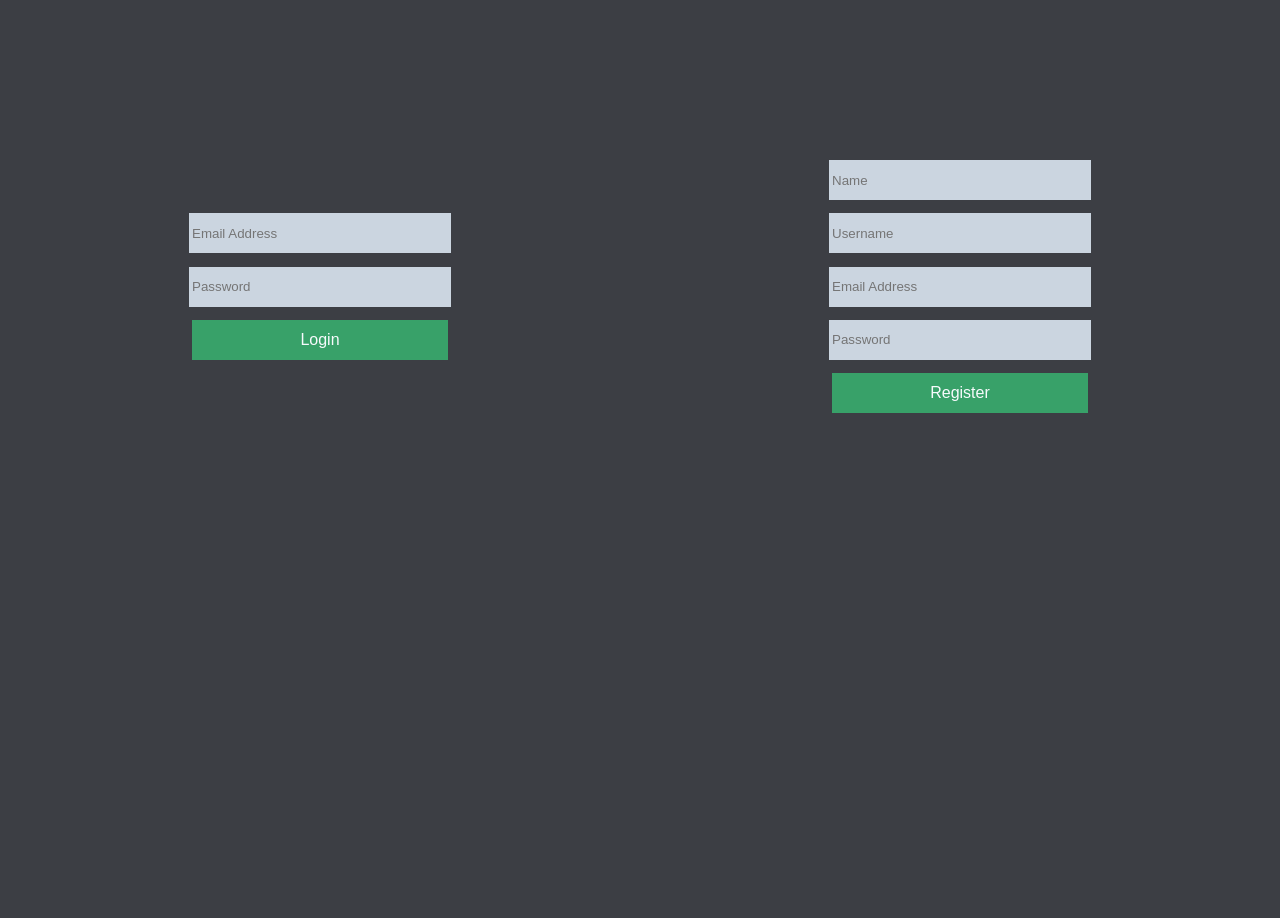
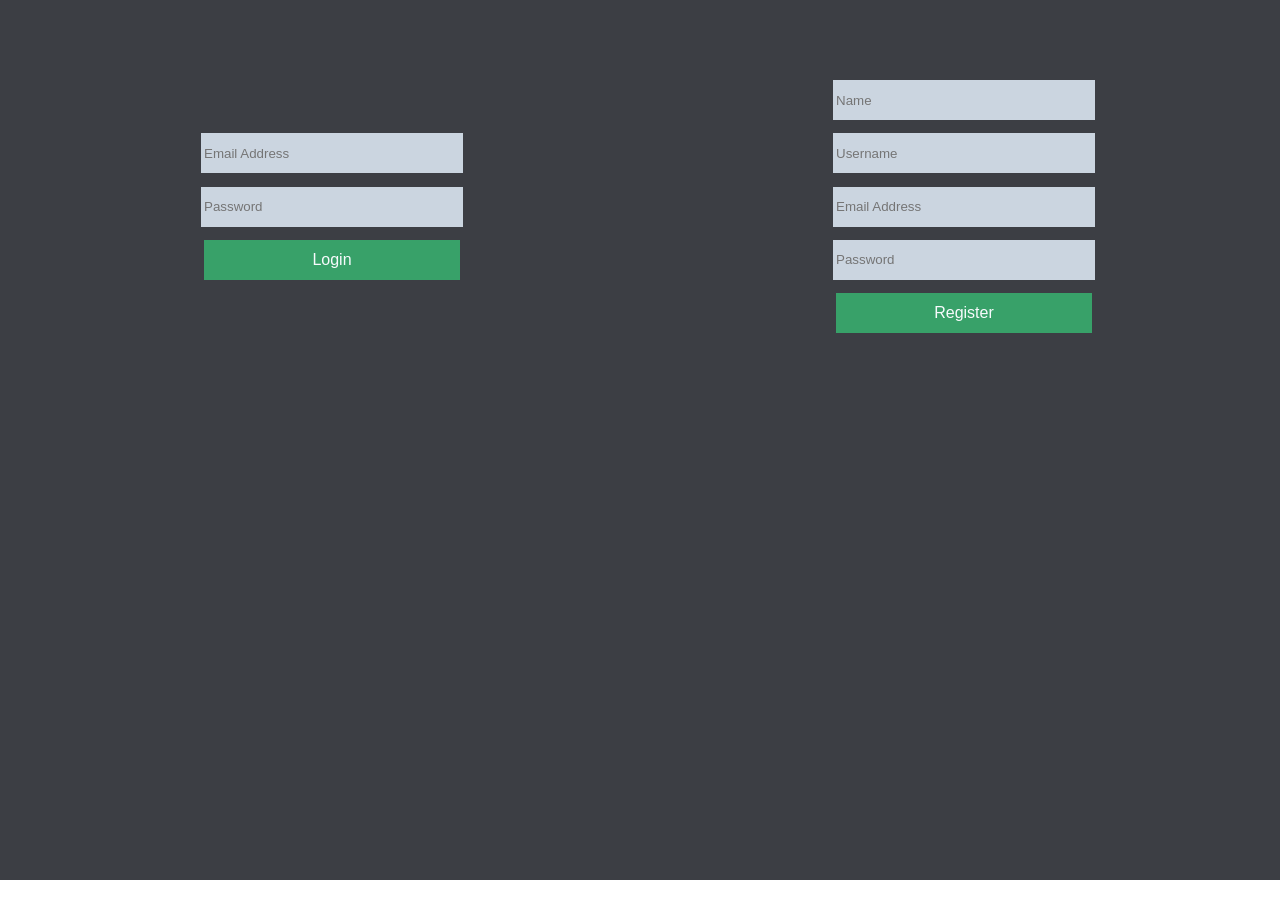
Before and after one commit to jaydenkwright/code-editor, a React (Create React App) app in the folder client/: page /getStarted in a window 1280 px wide. Shown: the top 918 px of the page. After the commit the page ends 880 px from the top, so only its background shows below. Built offline with nearby package versions, Linux system fonts and the light colour scheme; no server answers.

Commit message:
Updated styles

```diff
--- a/client/src/index.css
+++ b/client/src/index.css
@@ -4,9 +4,9 @@ body{
 
 .container{
   background-color: hsl(225, 6%, 25%);
-  height: 100vh;
   text-align: center;
-  padding: 10em 0em;
+  padding: 5em 0em 0em 1em;
+  min-height: 100vh;
 }
 
 .loginRegistrationContainer{
@@ -21,6 +21,19 @@ body{
 
 .registrationContainer{
   flex: 1
+}
+
+.homeContainer{
+  display: inline-block;
+  text-align: left;
+}
+
+.projectContainer{
+  padding: 1em 0em 2em;
+}
+
+.createProjectContainer{
+  text-align: center;
 }
 
 .window-container{
```
